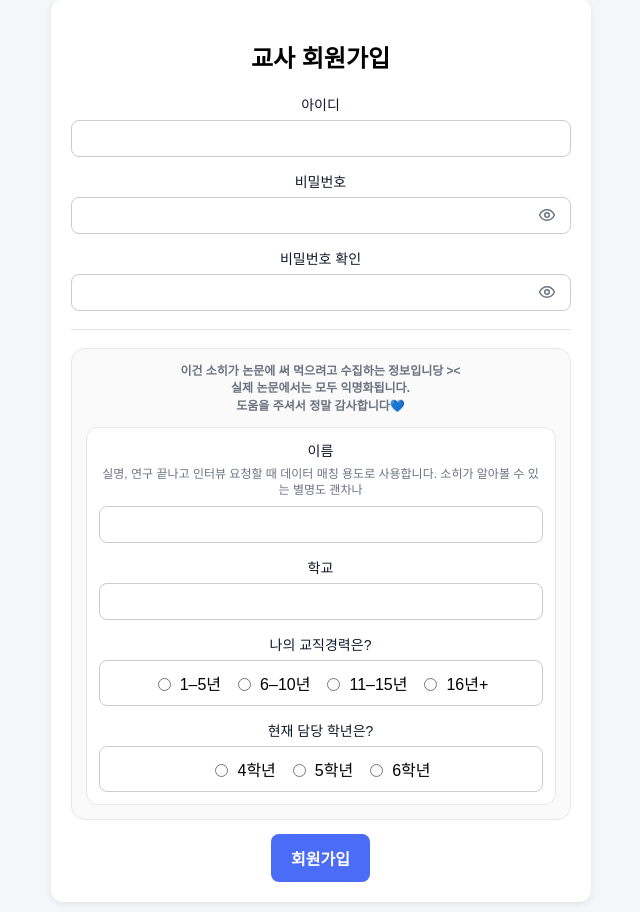
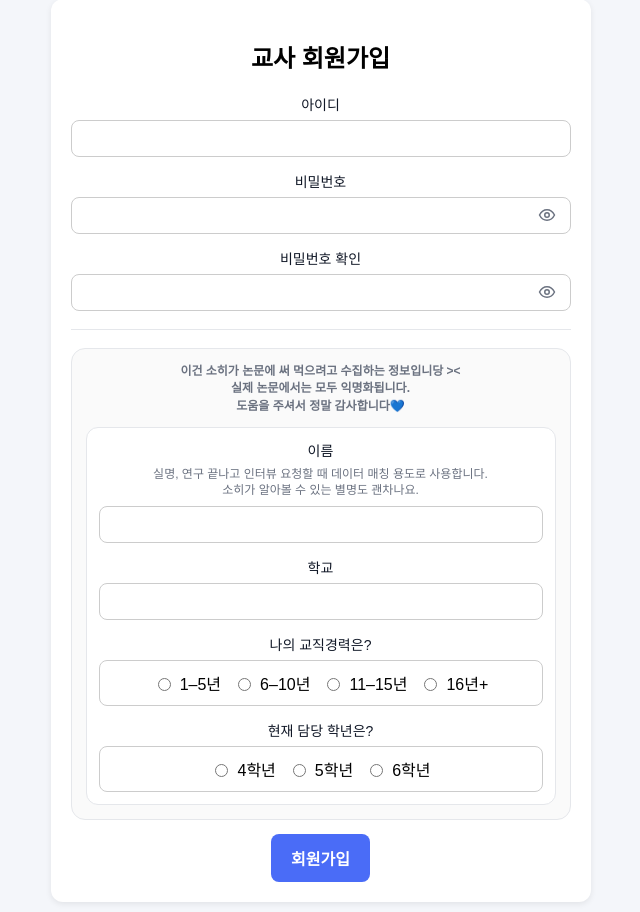
Before and after one commit to ssossso/peer-distance-research, a Flask app: page /teacher/signup in a window 1280 px wide. Shown: the part 111-1023 px from the top of the page, without its empty margins (312-952 px from the left). Run offline with Flask 3, Linux system fonts and the light colour scheme; some libraries are stand-ins or nearby versions.

Commit message:
Update teacher_signup.html

```diff
--- a/templates/teacher_signup.html
+++ b/templates/teacher_signup.html
@@ -217,7 +217,7 @@
           <div class="r-field">
             <div class="form-label">이름</div>
             <div class="r-help">
-              실명, 연구 끝나고 인터뷰 요청할 때 데이터 매칭 용도로 사용합니다. 소히가 알아볼 수 있는 별명도 괜차나
+              실명, 연구 끝나고 인터뷰 요청할 때 데이터 매칭 용도로 사용합니다.<br>소히가 알아볼 수 있는 별명도 괜차나요.
             </div>
             <input name="research_name" required>
           </div>
```
